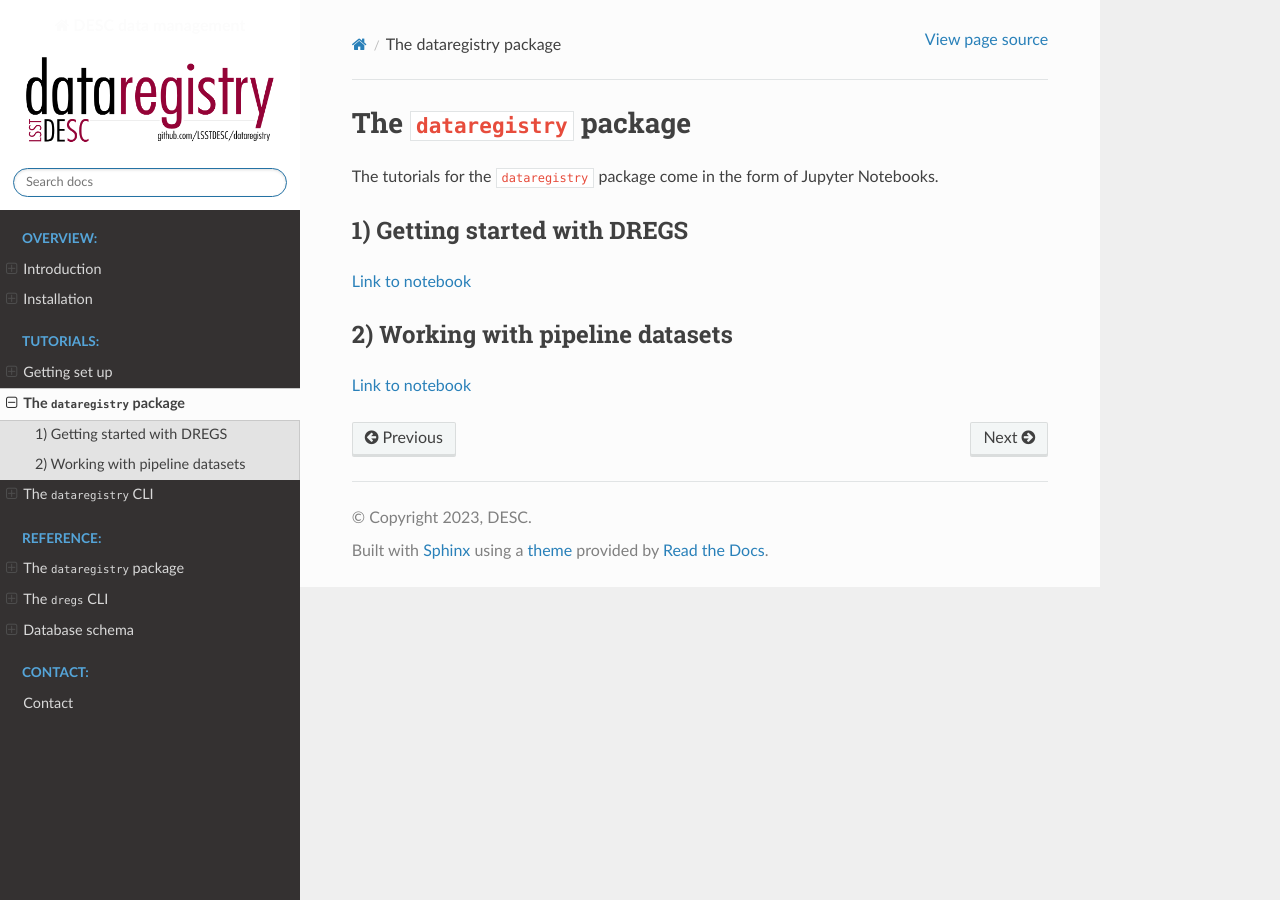
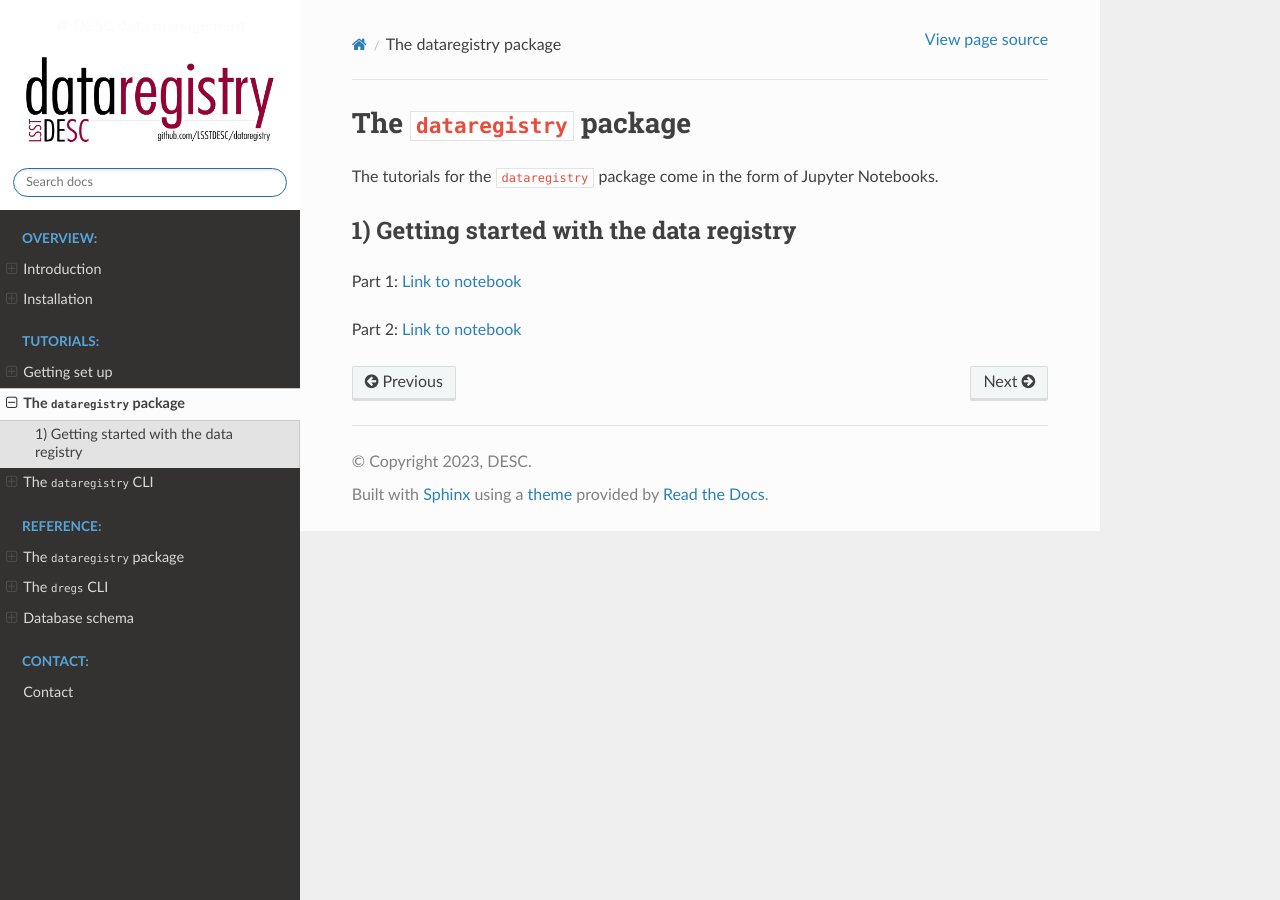
Before and after one commit to LSSTDESC/dataregistry, a Sphinx documentation site: the page built from docs/source/tutorial_python.rst, in a window 1280 px wide. Built offline with Sphinx 7.4.7 and the Read the Docs theme 2.0.0, drawn with Linux system fonts in a browser that asks for light colours.

Commit message:
Get rid of some leftover references to the DREGS name

```diff
--- a/docs/source/reference_cli.rst
+++ b/docs/source/reference_cli.rst
@@ -14,8 +14,8 @@ Registering a new entry in the database
 .. autoprogram:: cli.cli:arg_register
    :prog: dregs register
 
-Listing datasets within DREGS
------------------------------
+Listing datasets within the data registry
+-----------------------------------------
 
 The ``dregs ls`` command can be used to quickly list the datasets within the
 DESC data registry. Two basic filters can be applied; on the `owner` and/or
--- a/docs/source/reference_schema.rst
+++ b/docs/source/reference_schema.rst
@@ -1,7 +1,7 @@
 Database schema
 ===============
 
-A description of the DREGS database schema.
+A description of the database schema.
 
 .. image:: _static/schema_plot.png
    :alt: Image missing
--- a/docs/source/tutorial_cli.rst
+++ b/docs/source/tutorial_cli.rst
@@ -24,7 +24,7 @@ Registering a dataset using the CLI is essentially identical to using the
 ``dataregistry`` package from within Python (it is simply calling the
 ``Registrar.register_dataset()`` function with arguments from the command
 line).  Therefore reviewing the `first tutorial notebook
-<https://github.com/LSSTDESC/dataregistry/blob/main/docs/source/tutorial_notebooks/DREGS_tutorial_NERSC.ipynb>`_
+<https://github.com/LSSTDESC/dataregistry/blob/main/docs/source/tutorial_notebooks/getting_started.ipynb.ipynb>`_
 is the best place to get familiar with the registration process and for
 descriptions of the associated dataset metadata.
 
--- a/docs/source/tutorial_python.rst
+++ b/docs/source/tutorial_python.rst
@@ -4,12 +4,9 @@ The ``dataregistry`` package
 The tutorials for the ``dataregistry`` package come in the form of Jupyter
 Notebooks.
 
-1) Getting started with DREGS
------------------------------
+1) Getting started with the data registry
+-----------------------------------------
 
-`Link to notebook <https://github.com/LSSTDESC/dataregistry/blob/main/docs/source/tutorial_notebooks/DREGS_tutorial_NERSC.ipynb>`__
+Part 1: `Link to notebook <https://github.com/LSSTDESC/dataregistry/blob/main/docs/source/tutorial_notebooks/getting_started.ipynb.ipynb>`__
 
-2) Working with pipeline datasets
----------------------------------
-
-`Link to notebook <https://github.com/LSSTDESC/dataregistry/blob/main/docs/source/tutorial_notebooks/pipline_datasets.ipynb>`__
+Part 2: `Link to notebook <https://github.com/LSSTDESC/dataregistry/blob/main/docs/source/tutorial_notebooks/getting_started_2.ipynb.ipynb>`__
--- a/docs/source/tutorial_setup.rst
+++ b/docs/source/tutorial_setup.rst
@@ -10,8 +10,9 @@ and available to you at NERSC (installation instructions `here
 simplest within a Conda or Python virtual environment (note that the
 ``dataregistry`` is not yet part of the `desc-python` environment).
 
-Also, make sure you have completed the one-time-setup for DREGS (more details
-`here <http://lsstdesc.org/dataregistry/installation.html>`__), namely:
+Also, make sure you have completed the one-time-setup for the data registry
+(more details `here <http://lsstdesc.org/dataregistry/installation.html>`__),
+namely:
 
 - You have added the database connection information in your
   ``~/.config_reg_access`` file
```
Also changed, not shown: other parts of docs/source/tutorial_setup.rst (+1 -1 lines), docs/source/reference_python.rst (+5 -5 lines).
